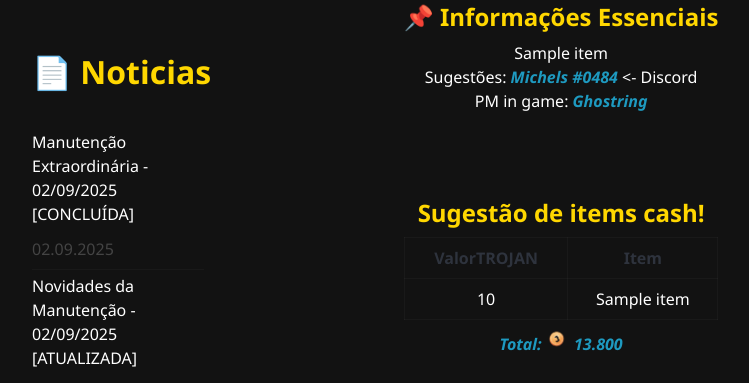
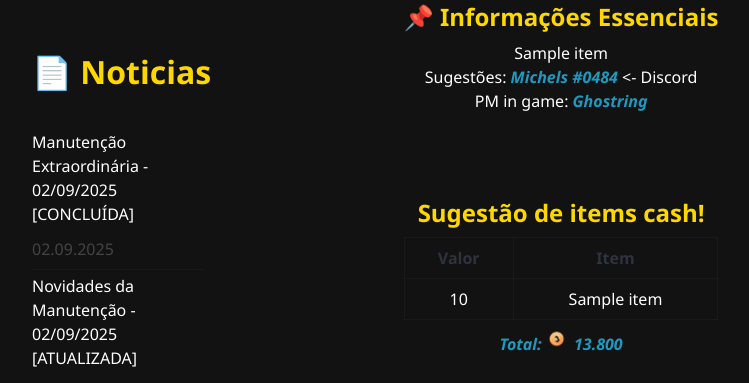
Before and after one commit to olvictor/wiki-latam, a Flask app: template templates/index.html in a window 1280 px wide. Shown: the part 962-1345 px from the top of the page, without its empty margins (208-957 px from the left). Run offline with Flask 3, Linux system fonts and the light colour scheme; the template is opened without the code that fills it: most values are stand-ins (such as "Sample title", 1, 10 or a date in 2020); grey boxes marked "Sample" are stand-in pictures; parts of the project's set-up code (start-up, migrations or seed data) failed here and were passed over.

Commit message:
Voltei ao normal

```diff
--- a/templates/index.html
+++ b/templates/index.html
@@ -847,7 +847,7 @@ table {
               <table>
                 <thead>
                     <tr>
-                        <th>ValorTROJAN</th>
+                        <th>Valor</th>
                         <th>Item</th>
                     </tr>
                 </thead>
```
